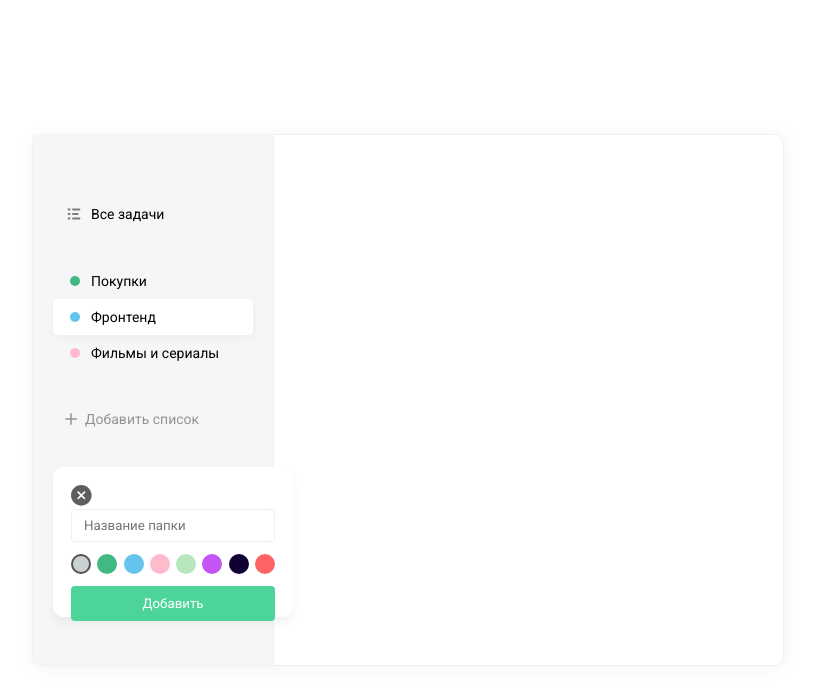
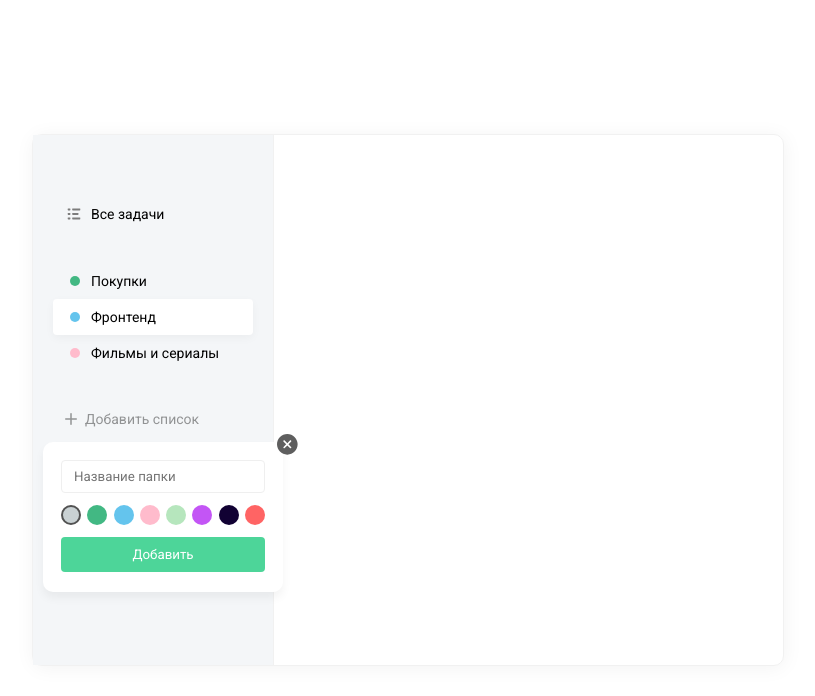
Before and after one commit to khrustalevDev/react-todo-app, a React (Create React App) app: page / in a window 1280 px wide. Both pictures are taken after a click on the element "Добавить список". Shown: the top 696 px of the page, without its empty margins (232-1047 px from the left). Built offline with nearby package versions, Linux system fonts and the light colour scheme.

Commit message:
'add list' close button done

```diff
--- a/src/components/AddList/AddListButton.scss
+++ b/src/components/AddList/AddListButton.scss
@@ -8,10 +8,23 @@
         border-radius: 10px;
         padding: 18px;
         box-sizing: border-box;
+        position: relative;
+        top: -25px;
+        left: -10px;
+
+
 
         .button {
             width: 100%;
             margin-top: 12px;
+        }
+
+        &-close-btn {
+            position: absolute;
+            right: -15px;
+            top: -8px;
+            cursor: pointer;
+
         }
 
         &-colors {
--- a/src/components/AddList/index.jsx
+++ b/src/components/AddList/index.jsx
@@ -25,7 +25,9 @@ const AddList = ({ colors }) => {
                 ]}
             />
             {visiblePopup && <div className="add-list__popup">
-                <img src={closeSvg} alt='Close btn' className="add-list__popup-close-btn"/>
+                <img
+                    onClick={() => setVisiblePopup(false)}
+                    src={closeSvg} alt='Close btn' className="add-list__popup-close-btn" />
                 <input className="field" type="text" placeholder="Название папки" />
                 <div className="add-list__popup-colors">
                     {
@@ -46,5 +48,3 @@ const AddList = ({ colors }) => {
 };
 
 export default AddList;
-
-// https://youtu.be/PsQC6zOo3FI?t=7639
```
